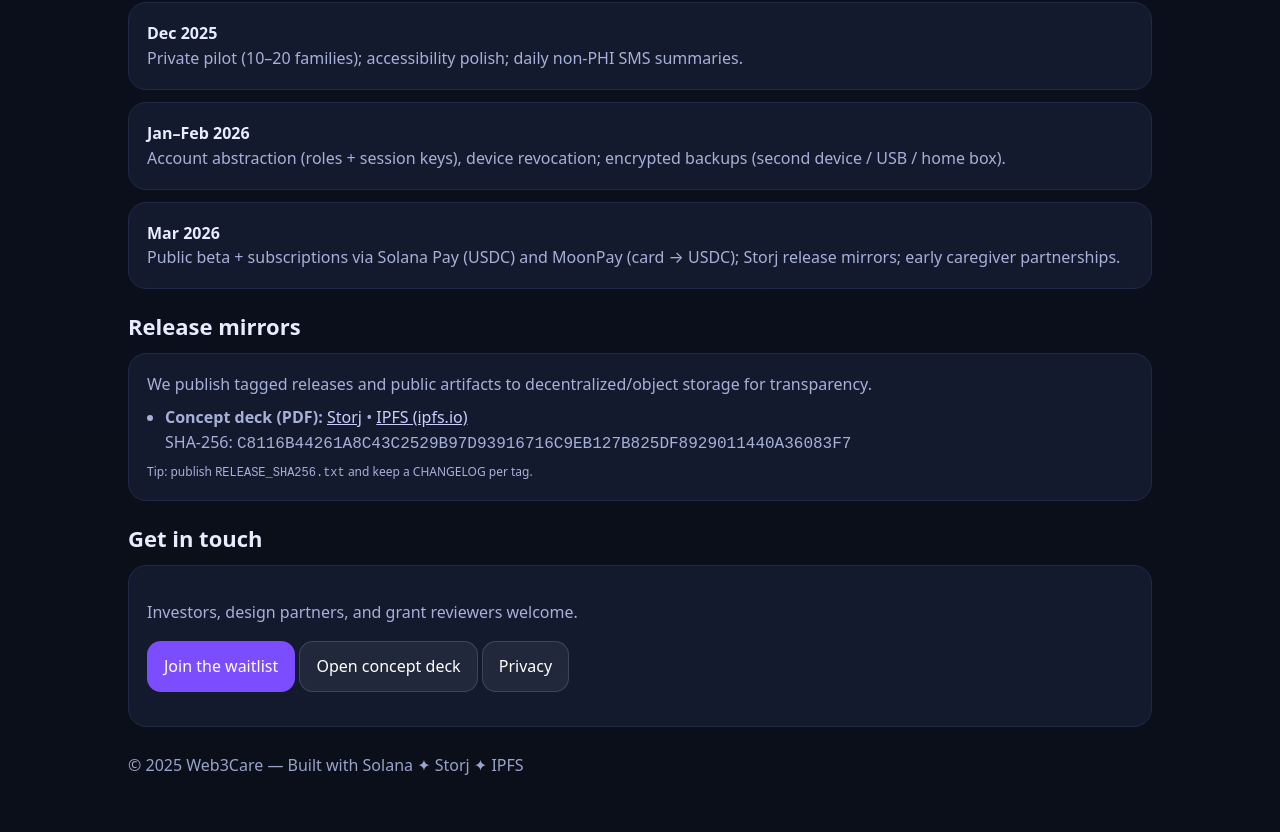
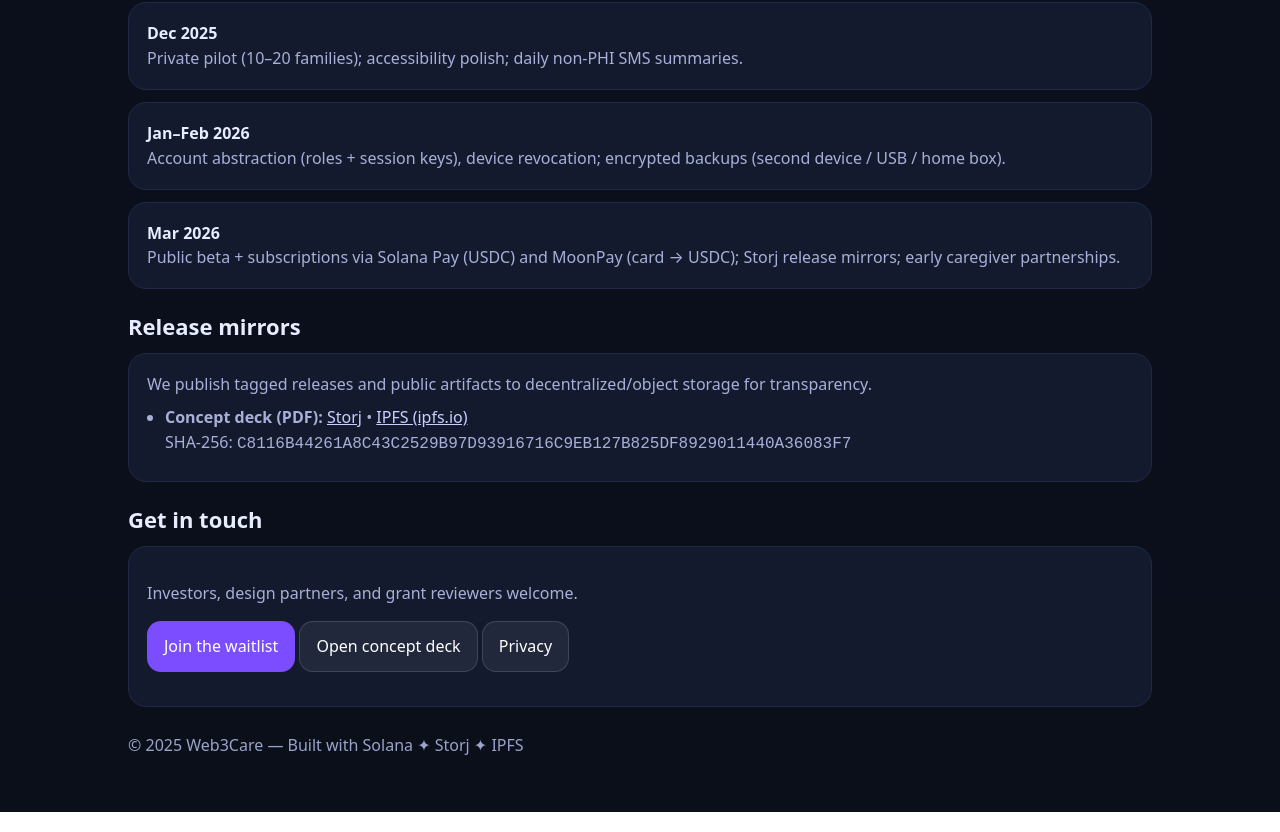
Before and after one commit to yboredintampa/web3care-site, a plain HTML site: page docs/index.html in a window 1280 px wide. Shown: the part 1838-2670 px from the top of the page. Drawn offline with Linux system fonts and the light colour scheme.

Commit message:
index.html

```diff
--- a/docs/index.html
+++ b/docs/index.html
@@ -165,7 +165,6 @@
           <br/>SHA-256: <code>C8116B44261A8C43C2529B97D93916716C9EB127B825DF8929011440A36083F7</code>
         </li>
       </ul>
-      <div class="muted" style="font-size:12px">Tip: publish <code>RELEASE_SHA256.txt</code> and keep a CHANGELOG per tag.</div>
     </div>
 
     <!-- Contact -->
```
